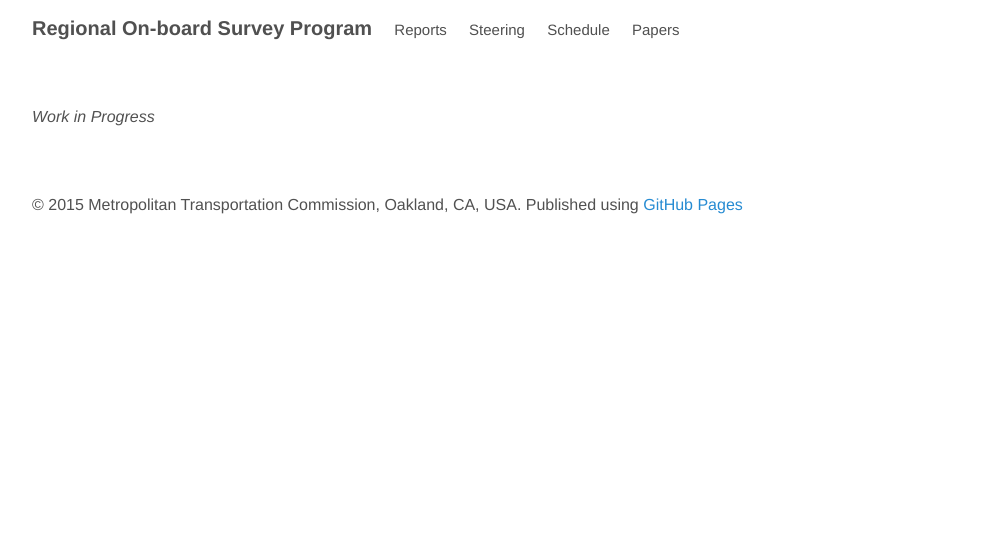
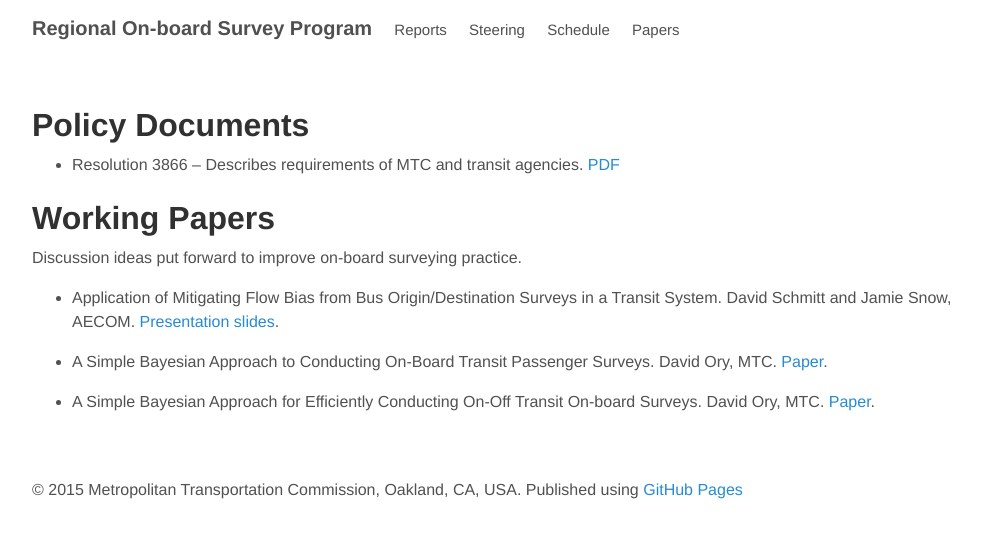
Before and after one commit to BayAreaMetro/transit-passenger-surveys, a Jekyll site: the page built from papers.md, in a window 1280 px wide. Shown: the top 538 px of the page, without its empty margins (144-1125 px from the left). Built offline with Jekyll 4.4.1, drawn with Linux system fonts in a browser that asks for light colours; nearby versions of some CDN libraries; library files that are not in the unit come from our copies; Markdown is read by kramdown in place of the engine named in the settings.

Commit message:
updates to papers.md and bug fix schedules

```diff
--- a/papers.md
+++ b/papers.md
@@ -3,4 +3,16 @@ layout: page
 title: Papers
 ---
 
-*Work in Progress*
+# Policy Documents
+
+* Resolution 3866 -- Describes requirements of MTC and transit agencies.  [PDF](https://mtc.legistar.com/View.ashx?M=F&ID=3866249&GUID=9910CC33-E4BA-4709-BC52-63CAE8A856FB)
+
+# Working Papers
+
+Discussion ideas put forward to improve on-board surveying practice.
+
+*	Application of Mitigating Flow Bias from Bus Origin/Destination Surveys in a Transit System.  David Schmitt and Jamie Snow, AECOM.  [Presentation slides](http://trbappcon.org/2015conf/presentations/200_2015-05-20%20Planning%20Apps%20-%20Mitigating%20Flow%20Bias%20v3%20051815.pptx).
+
+*	A Simple Bayesian Approach to Conducting On-Board Transit Passenger Surveys.  David Ory, MTC.  [Paper](https://mtcdrive.box.com/bayesian-onboard).
+
+*	A Simple Bayesian Approach for Efficiently Conducting On-Off Transit On-board Surveys.  David Ory, MTC.  [Paper](https://mtcdrive.box.com/bayesian-onoff).
```
Also changed, not shown: schedule.md (+1 -0 lines).
